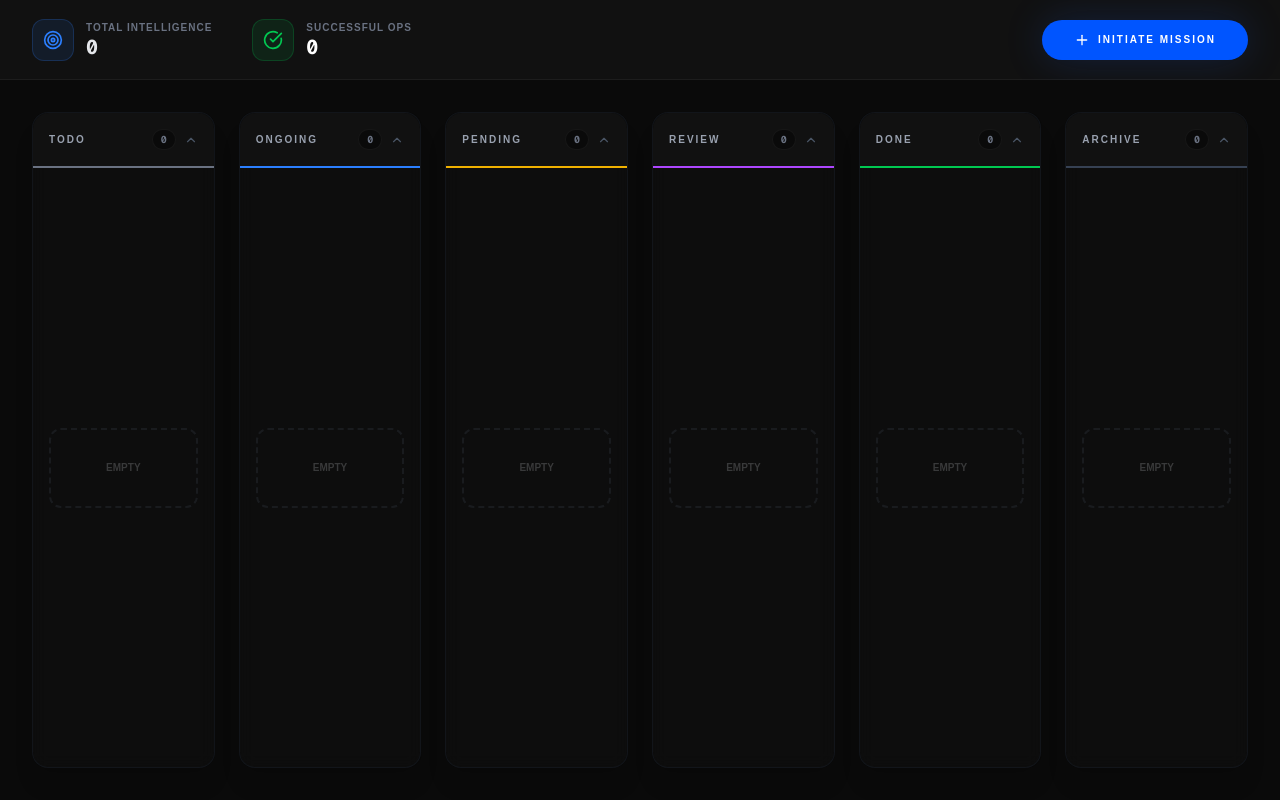
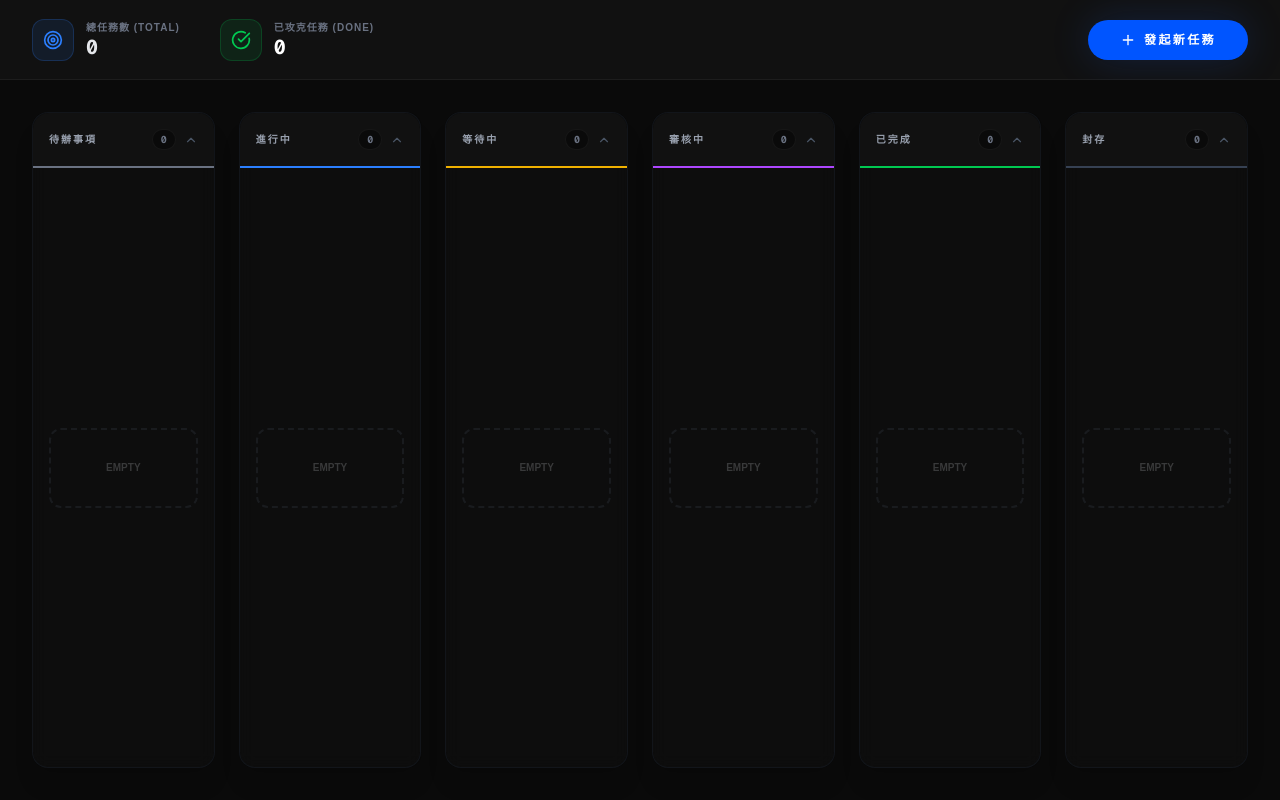
Before and after one commit to andy012732/second-brain-ui, a Next.js app: page /kanban in a window 1280 px wide. Built offline with nearby package versions, Linux system fonts and the light colour scheme.

Commit message:
feat: localize Kanban Dashboard to Traditional Chinese (Taiwan)

```diff
--- a/app/kanban/page.tsx
+++ b/app/kanban/page.tsx
@@ -8,12 +8,12 @@ import TaskDetailModal from '@/components/TaskDetailModal';
 import KanbanColumn from '@/components/KanbanColumn';
 
 const COLUMNS = [
-  { id: 'todo', title: 'Todo', color: 'border-gray-500' },
-  { id: 'ongoing', title: 'Ongoing', color: 'border-blue-500' },
-  { id: 'pending', title: 'Pending', color: 'border-yellow-500' },
-  { id: 'review', title: 'Review', color: 'border-purple-500' },
-  { id: 'done', title: 'Done', color: 'border-green-500' },
-  { id: 'archive', title: 'Archive', color: 'border-gray-700' },
+  { id: 'todo', title: '待辦事項', color: 'border-gray-500' },
+  { id: 'ongoing', title: '進行中', color: 'border-blue-500' },
+  { id: 'pending', title: '等待中', color: 'border-yellow-500' },
+  { id: 'review', title: '審核中', color: 'border-purple-500' },
+  { id: 'done', title: '已完成', color: 'border-green-500' },
+  { id: 'archive', title: '封存', color: 'border-gray-700' },
 ] as const;
 
 export default function KanbanPage() {
@@ -43,7 +43,6 @@ export default function KanbanPage() {
     });
   };
 
-  // 🚀 精準型別定義：(updated: Task)
   const updateLocalTask = (updatedTask: Task) => {
     setTasks(prev => prev.map(t => t.id === updatedTask.id ? updatedTask : t));
     if (selectedTask?.id === updatedTask.id) setSelectedTask(updatedTask);
@@ -58,23 +57,23 @@ export default function KanbanPage() {
               <div className="flex items-center gap-3">
                   <div className="p-2.5 bg-blue-500/10 rounded-xl border border-blue-500/20"><Target className="text-blue-500" size={20} /></div>
                   <div>
-                    <div className="text-[10px] text-gray-500 uppercase font-black tracking-widest">Total Intelligence</div>
+                    <div className="text-[10px] text-gray-500 uppercase font-black tracking-widest">總任務數 (Total)</div>
                     <div className="text-xl font-mono font-bold leading-tight tabular-nums">{tasks.length}</div>
                   </div>
               </div>
               <div className="flex items-center gap-3">
                   <div className="p-2.5 bg-green-500/10 rounded-xl border border-green-500/20"><CheckCircle className="text-green-500" size={20} /></div>
                   <div>
-                    <div className="text-[10px] text-gray-500 uppercase font-black tracking-widest">Successful Ops</div>
+                    <div className="text-[10px] text-gray-500 uppercase font-black tracking-widest">已攻克任務 (Done)</div>
                     <div className="text-xl font-mono font-bold leading-tight text-white tabular-nums">{doneCount}</div>
                   </div>
               </div>
           </div>
           <button
             onClick={() => setIsCreateModalOpen(true)}
-            className="bg-[#0055ff] hover:bg-blue-500 text-white font-black text-[10px] px-8 py-3 rounded-full flex items-center gap-2 transition-all shadow-[0_0_40px_rgba(37,99,235,0.2)] hover:scale-105 active:scale-95 tracking-[0.2em] uppercase"
+            className="bg-[#0055ff] hover:bg-blue-500 text-white font-black text-xs px-8 py-3 rounded-full flex items-center gap-2 transition-all shadow-[0_0_40px_rgba(37,99,235,0.2)] hover:scale-105 active:scale-95 tracking-[0.2em] uppercase"
           >
-              <Plus size={16} /> <span>Initiate Mission</span>
+              <Plus size={16} /> <span>發起新任務</span>
           </button>
       </div>
 
```
